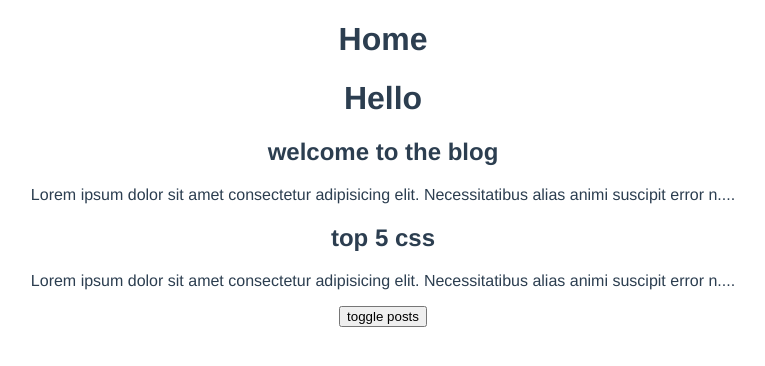
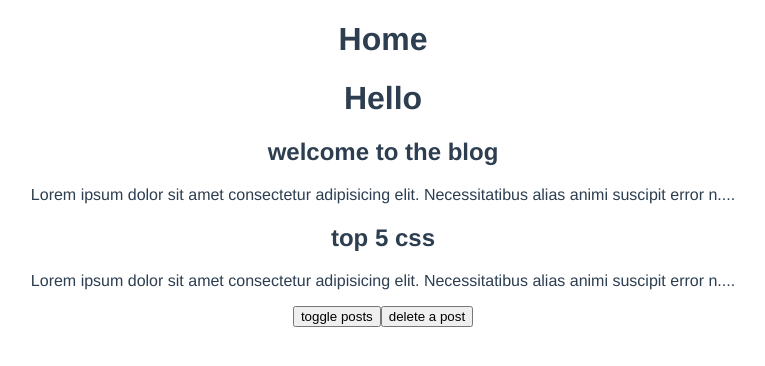
Before and after one commit to Lu-Smith/vue_blog, a Vue app: page / in a window 1280 px wide. Shown: the top 366 px of the page, without its empty margins (257-1022 px from the left). Built offline with nearby package versions, Linux system fonts and the light colour scheme.

Commit message:
Updated HomeView

```diff
--- a/src/components/PostList.vue
+++ b/src/components/PostList.vue
@@ -17,7 +17,7 @@ export default {
     setup(props) {
         onMounted(() => console.log('component mounted'))
         onUnmounted(() => console.log('component unmounted'))
-        onUpdated(() => console.log('component uptedated'))
+        onUpdated(() => console.log('component updated'))
     }
 }
 </script>
--- a/src/views/HomeView.vue
+++ b/src/views/HomeView.vue
@@ -3,6 +3,7 @@
     <h1>Home</h1>
     <PostList v-if="showPosts" :posts="posts"/>
     <button @click="showPosts = !showPosts">toggle posts</button>
+    <button @click="posts.pop()">delete a post</button>
 
   </div>
 </template>
```
